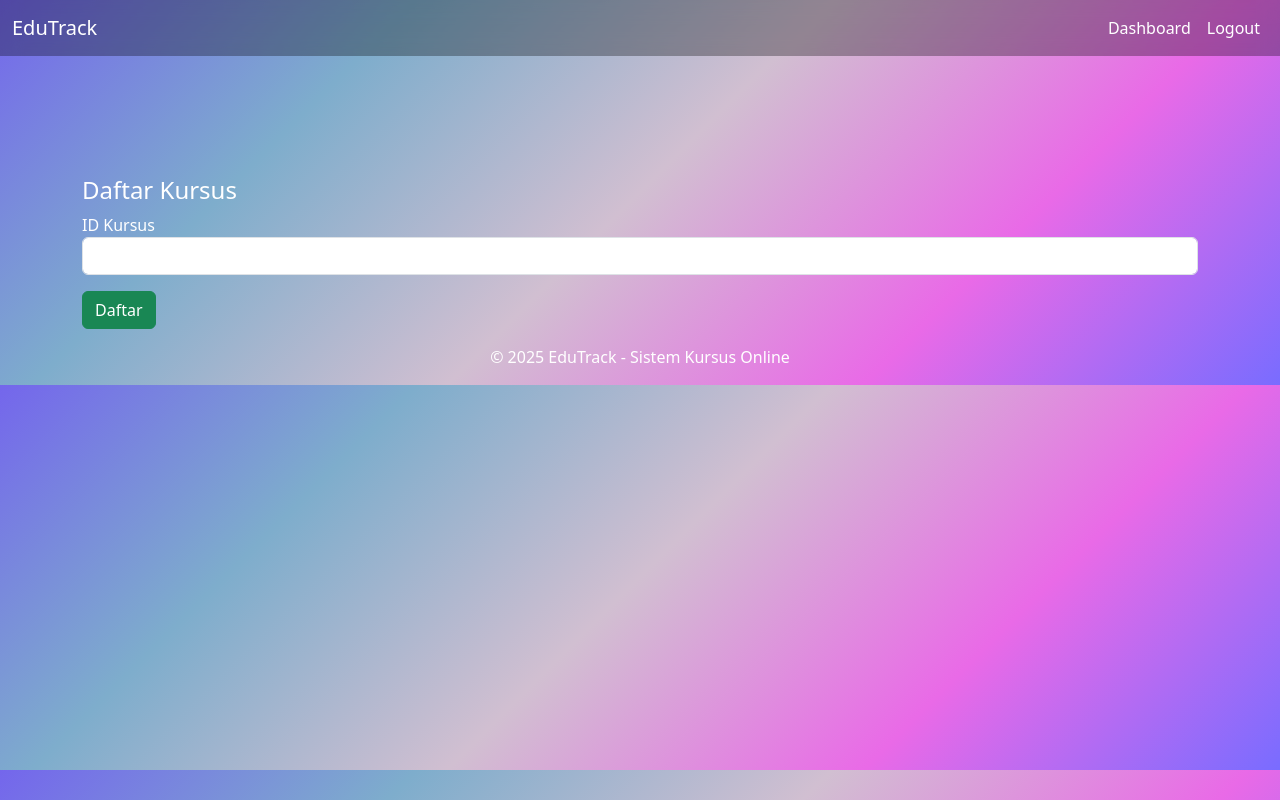
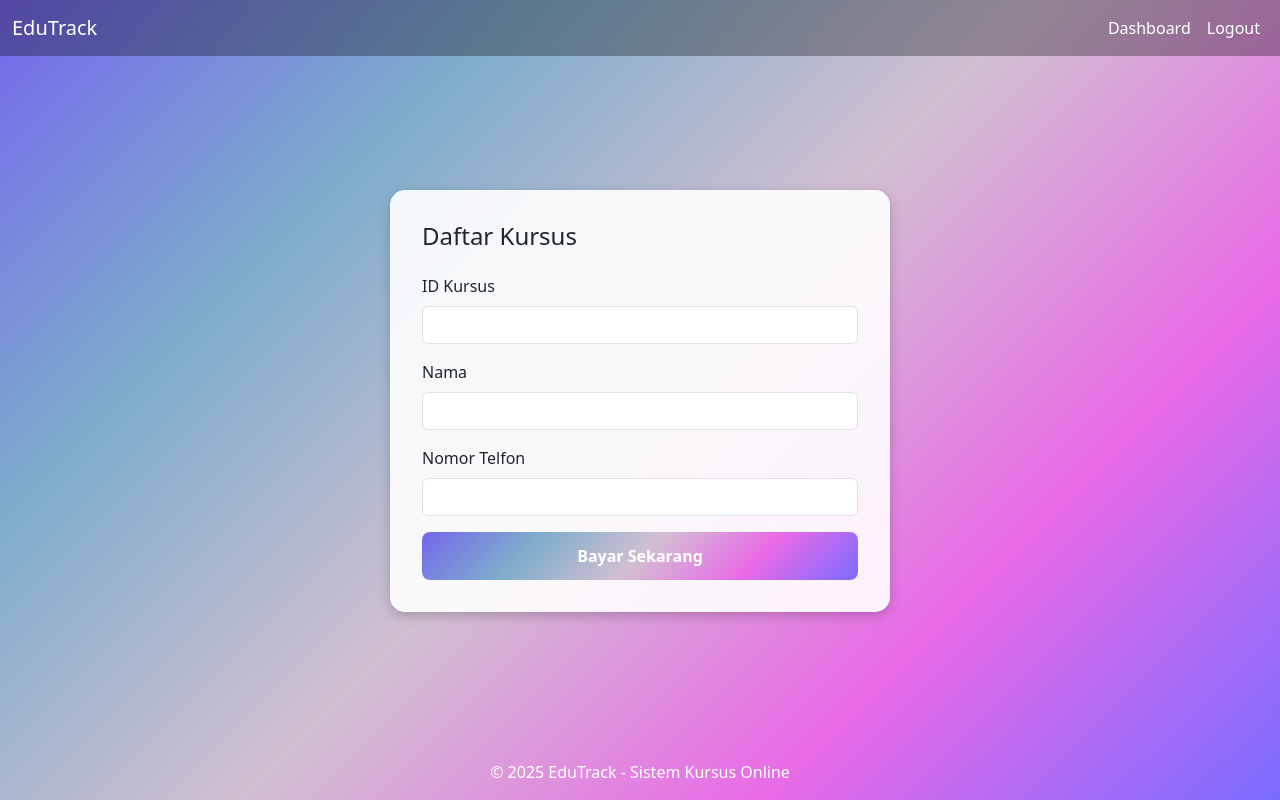
Before and after one commit to Thorrr29/cobapdt, a PHP site: page /enroll.php in a window 1280 px wide. Run offline with PHP 8.4, Linux system fonts and the light colour scheme; the visitor is signed in with stand-in values (Sample User, id 1).

Commit message:
Update enroll.php

```diff
--- a/enroll.php
+++ b/enroll.php
@@ -3,10 +3,10 @@ session_start();
 require_once 'config/db.php';
 require_once 'function/auth.php';
 
-require_login(); // Panggil fungsi dari auth.php
+require_login();
+$course_id = $_POST['course_id'] ?? $_GET['course_id'] ?? ''; // ini aman untuk awal
 
 if ($_SERVER['REQUEST_METHOD'] === 'POST') {
-    $course_id = $_POST['course_id'];
     $user_id = $_SESSION['user_id'];
 
     $stmt = $pdo->prepare("INSERT INTO enrollments (user_id, course_id) VALUES (?, ?)");
@@ -18,10 +18,82 @@ if ($_SERVER['REQUEST_METHOD'] === 'POST') {
     }
 }
 
+
 include 'template/header.php';
 ?>
 
-<div class="container mt-5">
+<!DOCTYPE html>
+<html lang="id">
+<head>
+  <meta charset="UTF-8">
+  <title>EduTrack - Daftar Kursus</title>
+  <meta name="viewport" content="width=device-width, initial-scale=1.0">
+
+  <!-- Bootstrap CSS -->
+  <link href="https://cdn.jsdelivr.net/npm/bootstrap@5.3.0/dist/css/bootstrap.min.css" rel="stylesheet">
+
+  <style>
+    html, body {
+      height: 100%;
+      margin: 0;
+      padding: 0;
+      display: flex;
+      flex-direction: column;
+    }
+
+    body {
+      background: linear-gradient(135deg, rgb(116, 102, 236), rgb(126, 173, 204), rgb(209, 191, 209), #E96AE7, #796CFF);
+    }
+
+    main {
+      flex: 1;
+      display: flex;
+      justify-content: center;
+      align-items: center;
+      flex-direction: column;
+      padding: 2rem;
+    }
+
+    footer {
+      background-color: transparent;
+      text-align: center;
+      padding: 1rem 0;
+      color: white;
+    }
+
+    .form-container {
+      background-color: rgba(255, 255, 255, 0.9);
+      border-radius: 15px;
+      padding: 2rem;
+      width: 100%;
+      max-width: 500px;
+      box-shadow: 0 4px 12px rgba(0,0,0,0.2);
+    }
+
+    .form-container h4 {
+      margin-bottom: 1.5rem;
+    }
+
+    .custom-gradient-btn {
+  background: linear-gradient(135deg, rgb(116, 102, 236), rgb(126, 173, 204), rgb(209, 191, 209), #E96AE7, #796CFF);
+  color: white;
+  border: none;
+  padding: 0.75rem;
+  font-weight: bold;
+  border-radius: 8px;
+  transition: 0.3s;
+}
+
+.custom-gradient-btn:hover {
+  filter: brightness(1.1);
+}
+
+  </style>
+</head>
+<body>
+
+<main>
+  <div class="form-container">
     <h4>Daftar Kursus</h4>
 
     <?php if (isset($success)): ?>
@@ -31,12 +103,25 @@ include 'template/header.php';
     <?php endif; ?>
 
     <form method="POST">
-        <div class="mb-3">
-            <label>ID Kursus</label>
-            <input name="course_id" class="form-control" required>
-        </div>
-        <button class="btn btn-success">Daftar</button>
+      <div class="mb-3">
+        <label for="course_id" class="form-label">ID Kursus</label>
+       <input id="course_id" name="course_id" class="form-control" value="<?= htmlspecialchars($course_id) ?>" readonly required>
+      </div>
+      <div class="mb-3">
+        <label for="name" class="form-label">Nama</label>
+        <input id="name" name="course_id" class="form-control" required>
+      </div>
+      <div class="mb-3">
+        <label for="no-hp" class="form-label">Nomor Telfon</label>
+        <input id="no-hp" name="course_id" class="form-control" required>
+      </div>
+      <button type="submit" class="btn custom-gradient-btn w-100">Bayar Sekarang</button>
     </form>
-</div>
+  </div>
+</main>
 
 <?php include 'template/footer.php'; ?>
+
+<script src="https://cdn.jsdelivr.net/npm/bootstrap@5.3.0/dist/js/bootstrap.bundle.min.js"></script>
+</body>
+</html>
```
